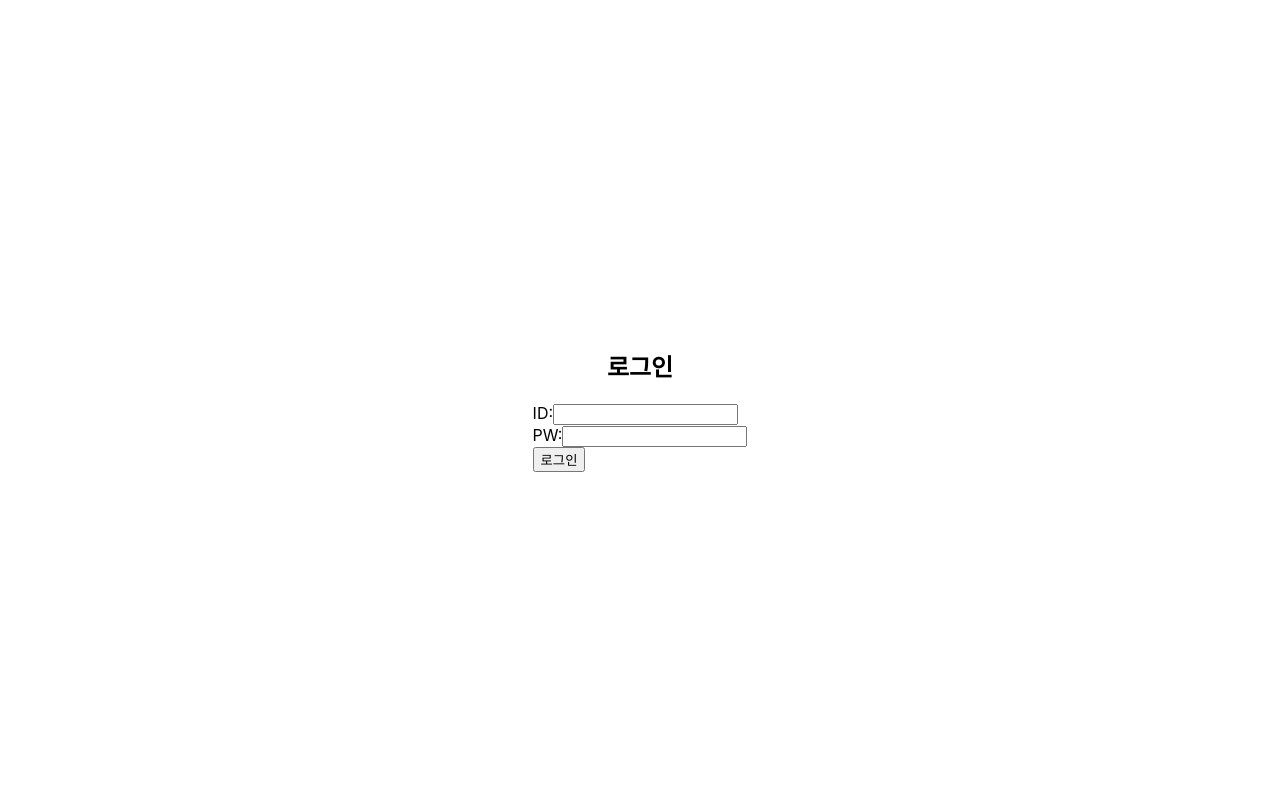
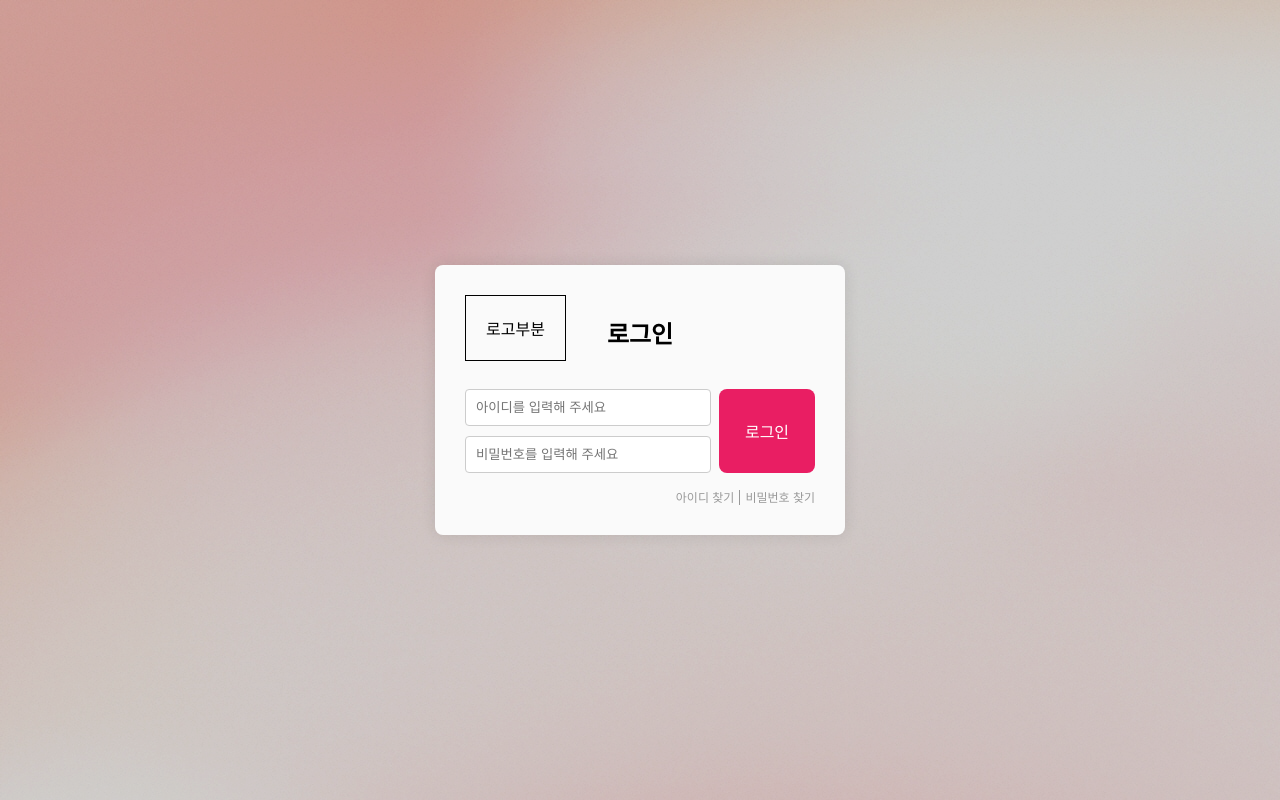
Before and after one commit to xellosPark/LLM_SERVICE_PRT, a React (Create React App) app in the folder llm-service-app/: page / in a window 1280 px wide. Built offline with nearby package versions, Linux system fonts and the light colour scheme; no server answers.

Commit message:
Login Page UI 추가

```diff
--- /dev/null
+++ b/llm-service-app/src/components/auth/LoginPage.css
@@ -0,0 +1,116 @@
+.login-container {
+    position: relative;
+    display: flex;
+    justify-content: center;
+    align-items: center;
+    height: 100vh;
+}
+
+.login-container::after {
+    width: 100%;
+    height: 100%;
+    content: "";
+    background: url('../../logos/LG_Electronics_Gradient_01_RGB.jpg');
+    position: absolute;
+    filter: brightness(80%);
+    /* backdrop-filter: blur(50px);
+    -webkit-backdrop-filter: blur(50px); Safari 호환성 */
+    opacity: 0.9;  /* 가상 요소를 약간 투명하게 */
+    z-index: -1; /* 부모 요소 뒤에 배치 */
+}
+
+.login {
+    display: flex;
+    background-color: rgb(250, 250, 250);
+    padding: 30px;
+    border-radius: 8px;
+    box-shadow: 0 0 15px rgba(0, 0, 0, 0.1);
+    width: 350px;
+    text-align: center;
+    flex-direction: column;
+}
+
+.login-logo {
+    position: relative;
+    align-items: center;
+    margin-bottom: 20px;
+}
+
+.login-logo div {
+    position: absolute;
+    padding: 20px;
+    border: 1px solid black;
+}
+
+.login-logo h2 {
+    justify-content: center;
+    text-align: center;
+
+}
+
+.login-box {
+    display: flex;
+    justify-content: space-between;
+    width: 100%;
+}
+
+.login-body {
+    width: 70%;
+}
+
+.login-input {
+    padding: 10px;
+    width: 100%;
+    border: 1px solid #ccc;
+    border-radius: 4px;
+    margin-bottom: 10px;
+}
+
+.login-input:focus {
+    outline: none;
+    border: 1px solid #8b8b8b;
+
+}
+
+.login-submit {
+    width: 30%;
+    margin-left: 30px;
+    margin-bottom: 10px;
+}
+
+.login-submit button {
+    width: 100%;
+    height: 100%;
+    background-color: #e91e63;
+    border: none;
+    color: white;
+    font-size: 16px;
+    cursor: pointer;
+    border-radius: 8px;
+}
+
+.login-submit button:hover {
+    background-color: #d81b60;
+}
+
+.login-options {
+    display: flex;
+    justify-content: space-between;
+    margin-top: 5px;
+    font-size: 12px;
+
+}
+
+.login-options span {
+    cursor: pointer;
+    color: #999;
+}
+
+.login-options span:hover {
+    color: #333;
+}
+
+.option {
+    margin: 5px;
+    border-right: 1px solid #999;
+}
--- a/llm-service-app/src/components/auth/LoginPage.js
+++ b/llm-service-app/src/components/auth/LoginPage.js
@@ -1,4 +1,6 @@
 import React, { useState } from 'react';
+import './LoginPage.css'
+import Gradient from '../../logos/LG_Electronics_Gradient_01_RGB.jpg'
 
 function LoginPage({ onLogin }) {
   const [id, setId] = useState('');
@@ -10,41 +12,51 @@ function LoginPage({ onLogin }) {
   };
 
   return (
-    <div style={styles.container}>
+    <div className='login-container'>
+      <div className='login'>
+        <div className='login-logo'>
+          <div>로고부분</div>
           <h2>로그인</h2>
+        </div>
+
         <form onSubmit={handleSubmit}>
-        <div>
-          <label>ID:</label>
-          <input
+          <div className='login-box'>
+            <div className='login-body'>
+              <input className='login-input'
                   type="text"
                   value={id}
+                  placeholder='아이디를 입력해 주세요'
                   onChange={(e) => setId(e.target.value)}
                   required
                 />
-        </div>
-        <div>
-          <label>PW:</label>
-          <input
+              <input className='login-input'
                   type="password"
                   value={pw}
+                  placeholder='비밀번호를 입력해 주세요'
                   onChange={(e) => setPw(e.target.value)}
                   required
                 />
             </div>
+            <div className='login-submit'>
               <button type="submit">로그인</button>
+            </div>
+          </div>
         </form>
+
+        <div className="login-options">
+          <span></span>
+          <div>
+            <span>아이디 찾기</span>
+            <span className='option'></span>
+            <span>비밀번호 찾기</span>
+          </div>
+
+
+        </div>
+      </div>
+
     </div>
   );
 }
 
-const styles = {
-  container: {
-    display: 'flex',
-    flexDirection: 'column',
-    justifyContent: 'center',
-    alignItems: 'center',
-    height: '100vh',
-  },
-};
-
 export default LoginPage;
```
Also changed, not shown: llm-service-app/src/logos/LG_Electronics_Gradient_01_RGB.jpg (added). Lines whose indentation alone changed are shown as unchanged.
